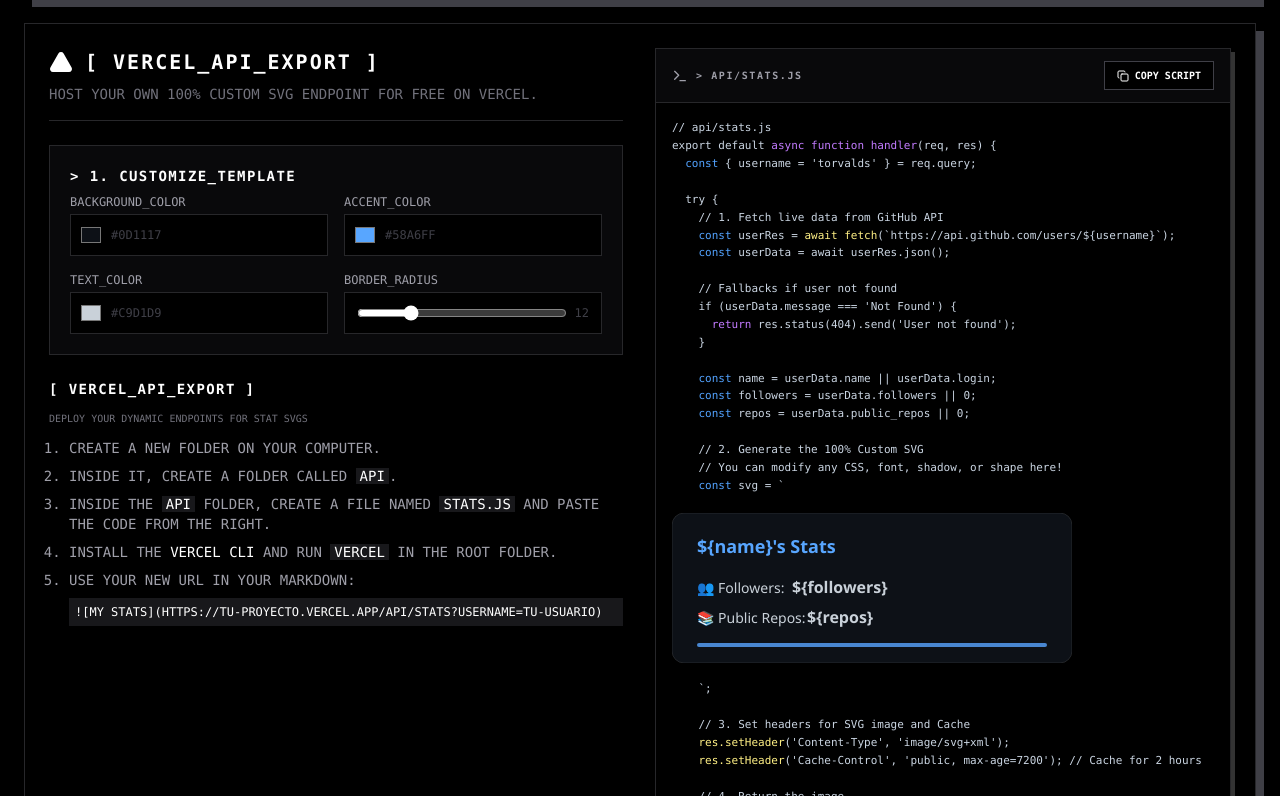
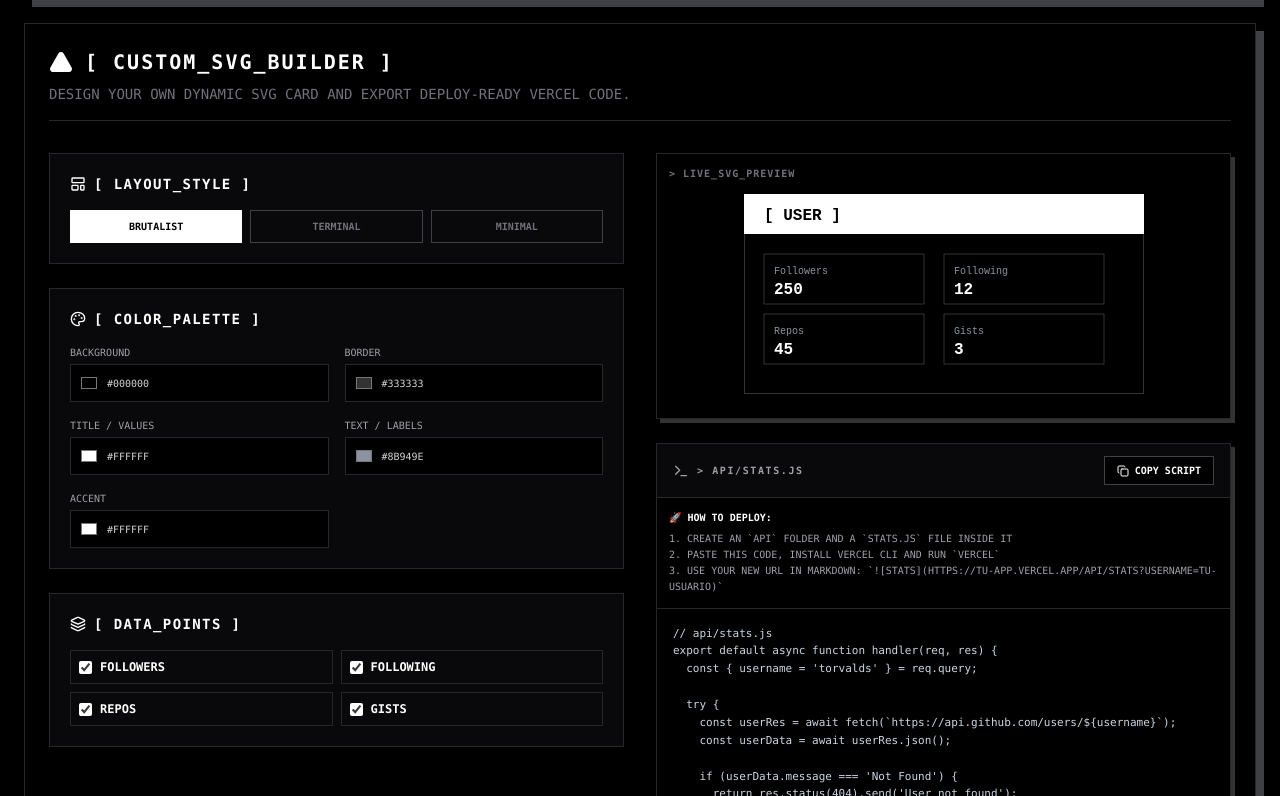
Before and after one commit to PABLOCESAR2412/Github-Creations, a React (Vite) app: page / in a window 1280 px wide. Shown: the part 2284-3080 px from the top of the page. Built offline with nearby package versions, Linux system fonts and the light colour scheme.

Commit message:
feat: complete interactive SVG builder for Vercel API export and add layout direction to dynamic stats configurator

```diff
--- a/src/components/VercelApiExporter.tsx
+++ b/src/components/VercelApiExporter.tsx
@@ -1,70 +1,136 @@
 import React, { useState } from 'react';
 import { useEditorStore } from '../store/editorStore';
-import { Copy, Check, Terminal, Triangle } from 'lucide-react';
+import { Copy, Check, Terminal, Triangle, Layers, LayoutTemplate, Palette } from 'lucide-react';
 
 export const VercelApiExporter: React.FC = () => {
-  const { username, language } = useEditorStore();
+  const { username, stats, language } = useEditorStore();
   const [copiedCode, setCopiedCode] = useState(false);
-  const [bgColor, setBgColor] = useState('#0d1117');
-  const [textColor, setTextColor] = useState('#c9d1d9');
-  const [accentColor, setAccentColor] = useState('#58a6ff');
-  const [borderRadius, setBorderRadius] = useState(12);
+
+  // Customization State
+  const [bgColor, setBgColor] = useState('#000000');
+  const [borderColor, setBorderColor] = useState('#333333');
+  const [titleColor, setTitleColor] = useState('#ffffff');
+  const [textColor, setTextColor] = useState('#8b949e');
+  const [accentColor, setAccentColor] = useState('#ffffff');
+
+  const [layout, setLayout] = useState<'brutalist' | 'terminal' | 'minimal'>('brutalist');
+
+  const [dataPoints, setDataPoints] = useState({
+    followers: true,
+    following: true,
+    repos: true,
+    gists: true
+  });
+
+  // Mock data for live preview if user hasn't fetched real stats yet
+  const mockName = stats?.name || stats?.login || username || 'user';
+  const mockFollowers = stats?.followers ?? 250;
+  const mockFollowing = stats?.following ?? 12;
+  const mockRepos = stats?.public_repos ?? 45;
+  const mockGists = stats?.public_gists ?? 3;
+
+  // Function that generates the raw SVG string based on current settings
+  const generateSvgContent = (isExport: boolean) => {
+    const nameVal = isExport ? '${name}' : mockName;
+    const folVal = isExport ? '${followers}' : mockFollowers;
+    const flwVal = isExport ? '${following}' : mockFollowing;
+    const repVal = isExport ? '${repos}' : mockRepos;
+    const gistVal = isExport ? '${gists}' : mockGists;
+
+    const activeStats = [];
+    if (dataPoints.followers) activeStats.push({ label: 'Followers', value: folVal });
+    if (dataPoints.following) activeStats.push({ label: 'Following', value: flwVal });
+    if (dataPoints.repos) activeStats.push({ label: 'Repos', value: repVal });
+    if (dataPoints.gists) activeStats.push({ label: 'Gists', value: gistVal });
+
+    let svgInner = '';
+
+    if (layout === 'brutalist') {
+      svgInner = `
+        <rect width="400" height="200" fill="${bgColor}" stroke="${borderColor}" stroke-width="2" rx="0" />
+        <rect width="400" height="40" fill="${accentColor}" />
+        <text x="20" y="26" font-family="monospace" font-size="16" font-weight="bold" fill="${bgColor}">[ ${nameVal.toUpperCase()} ]</text>
+
+        <g transform="translate(20, 60)">
+          ${activeStats.map((stat, i) => {
+            const row = Math.floor(i / 2);
+            const col = i % 2;
+            const x = col * 180;
+            const y = row * 60;
+            return `
+              <rect x="${x}" y="${y}" width="160" height="50" fill="transparent" stroke="${borderColor}" stroke-width="1" />
+              <text x="${x + 10}" y="${y + 20}" font-family="monospace" font-size="10" fill="${textColor}" text-transform="uppercase">${stat.label}</text>
+              <text x="${x + 10}" y="${y + 40}" font-family="monospace" font-size="16" font-weight="bold" fill="${titleColor}">${stat.value}</text>
+            `;
+          }).join('')}
+        </g>
+      `;
+    } else if (layout === 'terminal') {
+      svgInner = `
+        <rect width="400" height="200" fill="${bgColor}" rx="10" stroke="${borderColor}" stroke-width="1" />
+        <circle cx="20" cy="20" r="6" fill="#ff5f56" />
+        <circle cx="40" cy="20" r="6" fill="#ffbd2e" />
+        <circle cx="60" cy="20" r="6" fill="#27c93f" />
+        <text x="20" y="55" font-family="monospace" font-size="14" fill="${accentColor}">~/${nameVal} $ cat stats.txt</text>
+
+        <g transform="translate(20, 85)">
+          ${activeStats.map((stat, i) => {
+            return `
+              <text x="0" y="${i * 25}" font-family="monospace" font-size="13" fill="${textColor}">> ${stat.label.padEnd(10, '.')}: </text>
+              <text x="110" y="${i * 25}" font-family="monospace" font-size="13" font-weight="bold" fill="${titleColor}">${stat.value}</text>
+            `;
+          }).join('')}
+        </g>
+      `;
+    } else { // minimal
+      svgInner = `
+        <rect width="400" height="100" fill="${bgColor}" rx="8" stroke="${borderColor}" stroke-width="1" />
+        <text x="20" y="35" font-family="Arial, sans-serif" font-size="18" font-weight="bold" fill="${titleColor}">${nameVal}</text>
+        <line x1="20" y1="45" x2="380" y2="45" stroke="${accentColor}" stroke-width="2" />
+
+        <g transform="translate(20, 75)">
+          ${activeStats.map((stat, i) => {
+            const x = i * (360 / activeStats.length);
+            return `
+              <text x="${x}" y="0" font-family="Arial, sans-serif" font-size="12" fill="${textColor}">${stat.label}</text>
+              <text x="${x}" y="-20" font-family="Arial, sans-serif" font-size="16" font-weight="bold" fill="${titleColor}">${stat.value}</text>
+            `;
+          }).join('')}
+        </g>
+      `;
+    }
+
+    return `<svg width="400" height="${layout === 'minimal' ? '100' : '200'}" viewBox="0 0 400 ${layout === 'minimal' ? '100' : '200'}" fill="none" xmlns="http://www.w3.org/2000/svg">${svgInner}</svg>`;
+  };
 
   const generateApiCode = () => {
+    const svgTemplate = generateSvgContent(true);
+
     return `// api/stats.js
 export default async function handler(req, res) {
   const { username = '${username || 'torvalds'}' } = req.query;
 
   try {
-    // 1. Fetch live data from GitHub API
     const userRes = await fetch(\`https://api.github.com/users/\${username}\`);
     const userData = await userRes.json();
 
-    // Fallbacks if user not found
     if (userData.message === 'Not Found') {
       return res.status(404).send('User not found');
     }
 
     const name = userData.name || userData.login;
     const followers = userData.followers || 0;
+    const following = userData.following || 0;
     const repos = userData.public_repos || 0;
+    const gists = userData.public_gists || 0;
 
-    // 2. Generate the 100% Custom SVG
-    // You can modify any CSS, font, shadow, or shape here!
     const svg = \`
-      <svg width="400" height="150" viewBox="0 0 400 150" fill="none" xmlns="http://www.w3.org/2000/svg">
-        <style>
-          .bg { fill: ${bgColor}; }
-          .title { font: 600 18px 'Segoe UI', Ubuntu, Sans-Serif; fill: ${accentColor}; }
-          .text { font: 400 14px 'Segoe UI', Ubuntu, Sans-Serif; fill: ${textColor}; }
-          .stat-value { font: 700 16px 'Segoe UI', Ubuntu, Sans-Serif; fill: ${textColor}; }
-          .card { stroke: rgba(255,255,255,0.1); stroke-width: 1px; }
-        </style>
-
-        <!-- Background -->
-        <rect width="400" height="150" rx="${borderRadius}" class="bg card" />
-
-        <!-- Profile Header -->
-        <text x="25" y="40" class="title">\${name}'s Stats</text>
-
-        <!-- Followers Stat -->
-        <text x="25" y="80" class="text">👥 Followers:</text>
-        <text x="120" y="80" class="stat-value">\${followers}</text>
-
-        <!-- Repositories Stat -->
-        <text x="25" y="110" class="text">📚 Public Repos:</text>
-        <text x="135" y="110" class="stat-value">\${repos}</text>
-
-        <!-- Custom Brand Line -->
-        <rect x="25" y="130" width="350" height="4" rx="2" fill="${accentColor}" opacity="0.8" />
-      </svg>
+${svgTemplate.trim()}
     \`;
 
-    // 3. Set headers for SVG image and Cache
     res.setHeader('Content-Type', 'image/svg+xml');
-    res.setHeader('Cache-Control', 'public, max-age=7200'); // Cache for 2 hours
+    res.setHeader('Cache-Control', 'public, max-age=7200'); // Cache 2 hours
 
-    // 4. Return the image
     res.status(200).send(svg);
   } catch (error) {
     res.status(500).send('Error generating stats');
@@ -81,73 +147,102 @@
 
   return (
     <div className="bg-[#f5f4ef] dark:bg-black border border-zinc-300 dark:border-zinc-800 p-6 shadow-[8px_8px_0px_0px_rgba(63,63,70,1)] relative overflow-hidden font-mono">
-      <div className="flex flex-col md:flex-row gap-8 relative z-10">
+      <div className="flex flex-col gap-8 relative z-10">
 
-        {/* Left Side: Instructions and Config */}
-        <div className="flex-1 space-y-6">
+        {/* Header */}
         <div className="border-b border-zinc-300 dark:border-zinc-800 pb-4">
           <h2 className="text-xl font-black text-black dark:text-white flex items-center gap-3 uppercase tracking-widest">
-              <Triangle className="w-6 h-6 text-[#00ffff] dark:text-white fill-current" />
-              [ VERCEL_API_EXPORT ]
+            <Triangle className="w-6 h-6 text-black dark:text-white fill-current" />
+            [ CUSTOM_SVG_BUILDER ]
           </h2>
           <p className="text-sm text-zinc-600 dark:text-zinc-500 mt-2 uppercase">
-              Host your own 100% custom SVG endpoint for free on Vercel.
+            {language === 'es'
+              ? 'Diseña tu propia tarjeta SVG dinámica y exporta el código listo para desplegar en Vercel.'
+              : 'Design your own dynamic SVG card and export deploy-ready Vercel code.'}
           </p>
         </div>
 
-          <div className="bg-white dark:bg-zinc-950 p-5 border border-zinc-300 dark:border-zinc-800 space-y-4">
-            <h3 className="text-sm font-bold text-black dark:text-white mb-2 uppercase tracking-widest">&gt; 1. CUSTOMIZE_TEMPLATE</h3>
+        <div className="flex flex-col lg:flex-row gap-8">
+          {/* Builder Controls */}
+          <div className="flex-1 space-y-6">
 
-            <div className="grid grid-cols-2 gap-4">
-              <div>
-                <label className="text-xs text-zinc-600 dark:text-zinc-400 mb-1 block uppercase">BACKGROUND_COLOR</label>
-                <div className="flex items-center gap-2 bg-[#f5f4ef] dark:bg-black p-2 border border-zinc-300 dark:border-zinc-800">
-                  <input type="color" value={bgColor} onChange={(e) => setBgColor(e.target.value)} className="w-6 h-6 cursor-pointer bg-transparent border-0 p-0" />
-                  <span className="text-xs text-zinc-700 dark:text-zinc-700 dark:text-zinc-300 font-mono uppercase">{bgColor}</span>
-                </div>
-              </div>
-              <div>
-                <label className="text-xs text-zinc-600 dark:text-zinc-400 mb-1 block uppercase">ACCENT_COLOR</label>
-                <div className="flex items-center gap-2 bg-[#f5f4ef] dark:bg-black p-2 border border-zinc-300 dark:border-zinc-800">
-                  <input type="color" value={accentColor} onChange={(e) => setAccentColor(e.target.value)} className="w-6 h-6 cursor-pointer bg-transparent border-0 p-0" />
-                  <span className="text-xs text-zinc-700 dark:text-zinc-700 dark:text-zinc-300 font-mono uppercase">{accentColor}</span>
-                </div>
-              </div>
-              <div>
-                <label className="text-xs text-zinc-600 dark:text-zinc-400 mb-1 block uppercase">TEXT_COLOR</label>
-                <div className="flex items-center gap-2 bg-[#f5f4ef] dark:bg-black p-2 border border-zinc-300 dark:border-zinc-800">
-                  <input type="color" value={textColor} onChange={(e) => setTextColor(e.target.value)} className="w-6 h-6 cursor-pointer bg-transparent border-0 p-0" />
-                  <span className="text-xs text-zinc-700 dark:text-zinc-700 dark:text-zinc-300 font-mono uppercase">{textColor}</span>
-                </div>
-              </div>
-              <div>
-                <label className="text-xs text-zinc-600 dark:text-zinc-400 mb-1 block uppercase">BORDER_RADIUS</label>
-                <div className="flex items-center gap-2 bg-[#f5f4ef] dark:bg-black p-2 border border-zinc-300 dark:border-zinc-800 h-[42px] px-3">
-                  <input type="range" min={0} max={50} value={borderRadius} onChange={(e) => setBorderRadius(Number(e.target.value))} className="w-full accent-[#00ffff] dark:accent-white" />
-                  <span className="text-xs text-zinc-700 dark:text-zinc-700 dark:text-zinc-300 font-mono uppercase">{borderRadius}</span>
-                </div>
-              </div>
+            {/* Layout Options */}
+            <div className="bg-white dark:bg-zinc-950 p-5 border border-zinc-300 dark:border-zinc-800">
+              <h3 className="text-sm font-bold text-black dark:text-white mb-4 flex items-center gap-2 uppercase tracking-widest">
+                <LayoutTemplate className="w-4 h-4" /> [ LAYOUT_STYLE ]
+              </h3>
+              <div className="grid grid-cols-3 gap-2">
+                {(['brutalist', 'terminal', 'minimal'] as const).map(l => (
+                  <button
+                    key={l}
+                    onClick={() => setLayout(l)}
+                    className={`p-2 text-[10px] font-bold uppercase border transition-colors ${layout === l ? 'bg-black dark:bg-white text-white dark:text-black border-black dark:border-white' : 'bg-transparent text-zinc-500 border-zinc-300 dark:border-zinc-700 hover:border-black dark:hover:border-white'}`}
+                  >
+                    {l}
+                  </button>
+                ))}
               </div>
             </div>
 
-          <div className="space-y-3">
-            <h2 className="text-sm font-bold text-black dark:text-white uppercase tracking-widest">
-              {language === 'es' ? '[ EXPORTAR_API_VERCEL ]' : '[ VERCEL_API_EXPORT ]'}
-            </h2>
-            <p className="text-[10px] text-zinc-600 dark:text-zinc-500 uppercase">
-              {language === 'es' ? 'Despliega tus endpoints dinámicos para SVGs estadísticos' : 'Deploy your dynamic endpoints for stat SVGs'}
-            </p>
-            <ol className="list-decimal pl-5 text-sm text-zinc-600 dark:text-zinc-400 space-y-2 uppercase">
-              <li>Create a new folder on your computer.</li>
-              <li>Inside it, create a folder called <code className="bg-zinc-200 dark:bg-zinc-900 px-1 text-[#00ffff] dark:text-white">api</code>.</li>
-              <li>Inside the <code className="bg-zinc-200 dark:bg-zinc-900 px-1 text-[#00ffff] dark:text-white">api</code> folder, create a file named <code className="bg-zinc-200 dark:bg-zinc-900 px-1 text-[#00ffff] dark:text-white">stats.js</code> and paste the code from the right.</li>
-              <li>Install the <a href="https://vercel.com/cli" target="_blank" className="text-[#00ffff] dark:text-white hover:underline">Vercel CLI</a> and run <code className="bg-zinc-200 dark:bg-zinc-900 px-1 text-[#00ffff] dark:text-white">vercel</code> in the root folder.</li>
-              <li>Use your new URL in your Markdown: <br/><code className="bg-zinc-200 dark:bg-zinc-900 p-1.5 text-[#00ffff] dark:text-white block mt-2 text-xs">![My Stats](https://tu-proyecto.vercel.app/api/stats?username={username || 'tu-usuario'})</code></li>
-            </ol>
+            {/* Colors */}
+            <div className="bg-white dark:bg-zinc-950 p-5 border border-zinc-300 dark:border-zinc-800">
+              <h3 className="text-sm font-bold text-black dark:text-white mb-4 flex items-center gap-2 uppercase tracking-widest">
+                <Palette className="w-4 h-4" /> [ COLOR_PALETTE ]
+              </h3>
+              <div className="grid grid-cols-2 gap-4">
+                {[
+                  { label: 'Background', val: bgColor, set: setBgColor },
+                  { label: 'Border', val: borderColor, set: setBorderColor },
+                  { label: 'Title / Values', val: titleColor, set: setTitleColor },
+                  { label: 'Text / Labels', val: textColor, set: setTextColor },
+                  { label: 'Accent', val: accentColor, set: setAccentColor }
+                ].map((color, idx) => (
+                  <div key={idx}>
+                    <label className="text-[10px] text-zinc-600 dark:text-zinc-400 mb-1 block uppercase">{color.label}</label>
+                    <div className="flex items-center gap-2 bg-[#f5f4ef] dark:bg-black p-2 border border-zinc-300 dark:border-zinc-800">
+                      <input type="color" value={color.val} onChange={(e) => color.set(e.target.value)} className="w-5 h-5 cursor-pointer bg-transparent border-0 p-0" />
+                      <span className="text-[10px] text-zinc-700 dark:text-zinc-300 font-mono uppercase">{color.val}</span>
+                    </div>
+                  </div>
+                ))}
               </div>
             </div>
 
-        {/* Right Side: Code Output */}
+            {/* Data Points */}
+            <div className="bg-white dark:bg-zinc-950 p-5 border border-zinc-300 dark:border-zinc-800">
+              <h3 className="text-sm font-bold text-black dark:text-white mb-4 flex items-center gap-2 uppercase tracking-widest">
+                <Layers className="w-4 h-4" /> [ DATA_POINTS ]
+              </h3>
+              <div className="grid grid-cols-2 gap-2">
+                {Object.entries(dataPoints).map(([key, value]) => (
+                  <label key={key} className="flex items-center gap-2 p-2 border border-zinc-300 dark:border-zinc-800 cursor-pointer hover:border-zinc-500 transition-colors">
+                    <input
+                      type="checkbox"
+                      checked={value}
+                      onChange={(e) => setDataPoints(prev => ({ ...prev, [key]: e.target.checked }))}
+                      className="accent-black dark:accent-white"
+                    />
+                    <span className="text-xs uppercase font-bold text-black dark:text-white">{key}</span>
+                  </label>
+                ))}
+              </div>
+            </div>
+
+          </div>
+
+          {/* Right Side: Live Preview & Code */}
+          <div className="flex-1 flex flex-col gap-6">
+
+            {/* LIVE PREVIEW BOX */}
+            <div className="bg-[#f5f4ef] dark:bg-black border border-zinc-300 dark:border-zinc-800 p-6 flex flex-col items-center justify-center relative brutal-shadow min-h-[250px]">
+              <div className="absolute top-3 left-3 text-[10px] font-bold text-zinc-500 uppercase tracking-widest">&gt; LIVE_SVG_PREVIEW</div>
+              <div
+                className="mt-4"
+                dangerouslySetInnerHTML={{ __html: generateSvgContent(false) }}
+              />
+            </div>
+
+            {/* EXPORT CODE BOX */}
             <div className="flex-1 flex flex-col bg-[#f5f4ef] dark:bg-black border border-zinc-300 dark:border-zinc-800 overflow-hidden brutal-shadow">
               <div className="flex items-center justify-between px-4 py-3 border-b border-zinc-300 dark:border-zinc-800 bg-white dark:bg-zinc-950">
                 <div className="flex items-center gap-2 uppercase tracking-widest">
@@ -156,28 +251,30 @@
                 </div>
                 <button
                   onClick={handleCopy}
-              className="flex items-center gap-1.5 bg-[#f5f4ef] dark:bg-black hover:bg-zinc-200 dark:hover:bg-zinc-900 text-black dark:text-white px-3 py-1.5 border border-zinc-300 dark:border-zinc-700 hover:border-[#00ffff] dark:hover:border-white text-[10px] font-bold uppercase transition-colors"
+                  className="flex items-center gap-1.5 bg-[#f5f4ef] dark:bg-black hover:bg-zinc-200 dark:hover:bg-zinc-900 text-black dark:text-white px-3 py-1.5 border border-zinc-300 dark:border-zinc-700 hover:border-black dark:hover:border-white text-[10px] font-bold uppercase transition-colors"
                 >
-              {copiedCode ? <Check className="w-3 h-3 text-[#00ffff] dark:text-white" /> : <Copy className="w-3 h-3" />}
+                  {copiedCode ? <Check className="w-3 h-3 text-black dark:text-white" /> : <Copy className="w-3 h-3" />}
                   {copiedCode ? (language === 'es' ? 'COPIADO' : 'COPIED') : (language === 'es' ? 'COPIAR SCRIPT' : 'COPY SCRIPT')}
                 </button>
               </div>
 
-          <div className="flex-1 p-4 overflow-auto">
-            <pre className="text-[11px] font-mono text-slate-300 whitespace-pre-wrap leading-relaxed">
-              <code dangerouslySetInnerHTML={{
-                __html: generateApiCode()
-                  .replace(/async function handler/g, '<span class="text-purple-400">async function handler</span>')
-                  .replace(/const /g, '<span class="text-blue-400">const </span>')
-                  .replace(/return /g, '<span class="text-purple-400">return </span>')
-                  .replace(/res\.setHeader/g, '<span class="text-yellow-200">res.setHeader</span>')
-                  .replace(/await fetch/g, '<span class="text-yellow-200">await fetch</span>')
-              }} />
+              <div className="border-b border-zinc-300 dark:border-zinc-800 bg-[#f5f4ef] dark:bg-black p-3 text-[10px] text-zinc-600 dark:text-zinc-400 uppercase leading-relaxed">
+                <p className="font-bold mb-1 text-black dark:text-white">🚀 {language === 'es' ? 'CÓMO DEPLEGAR' : 'HOW TO DEPLOY'}:</p>
+                1. {language === 'es' ? 'Crea una carpeta `api` y dentro un archivo `stats.js`' : 'Create an `api` folder and a `stats.js` file inside it'}<br/>
+                2. {language === 'es' ? 'Pega este código, instala Vercel CLI y ejecuta `vercel`' : 'Paste this code, install Vercel CLI and run `vercel`'}<br/>
+                3. {language === 'es' ? 'Usa tu nueva URL en Markdown' : 'Use your new URL in Markdown'}: `![Stats](https://tu-app.vercel.app/api/stats?username=tu-usuario)`
+              </div>
+
+              <div className="flex-1 p-4 overflow-auto max-h-[300px]">
+                <pre className="text-[11px] font-mono text-zinc-800 dark:text-slate-300 whitespace-pre-wrap leading-relaxed">
+                  {generateApiCode()}
                 </pre>
               </div>
             </div>
 
           </div>
         </div>
+      </div>
+    </div>
   );
 };
```
Also changed, not shown: src/components/DynamicStatsConfigurator.tsx (+31 -1 lines). Lines whose indentation alone changed are shown as unchanged.
